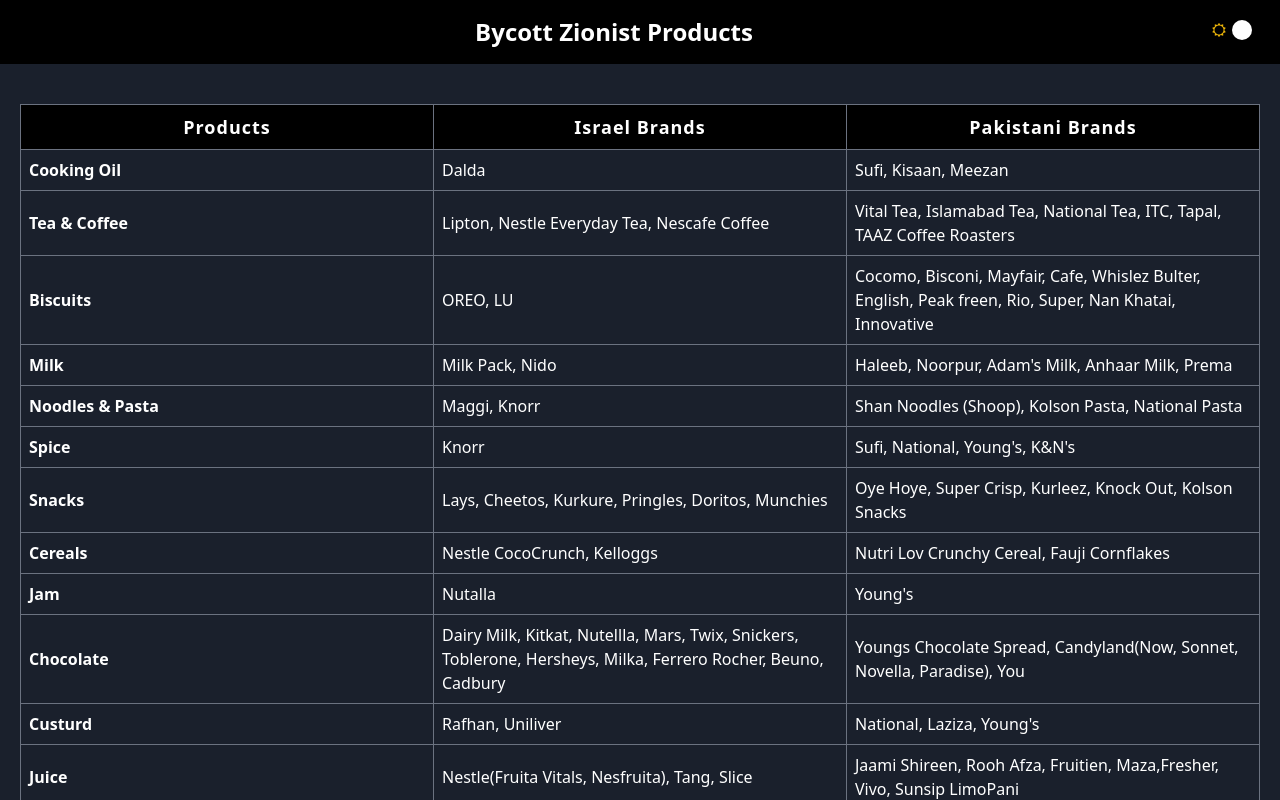
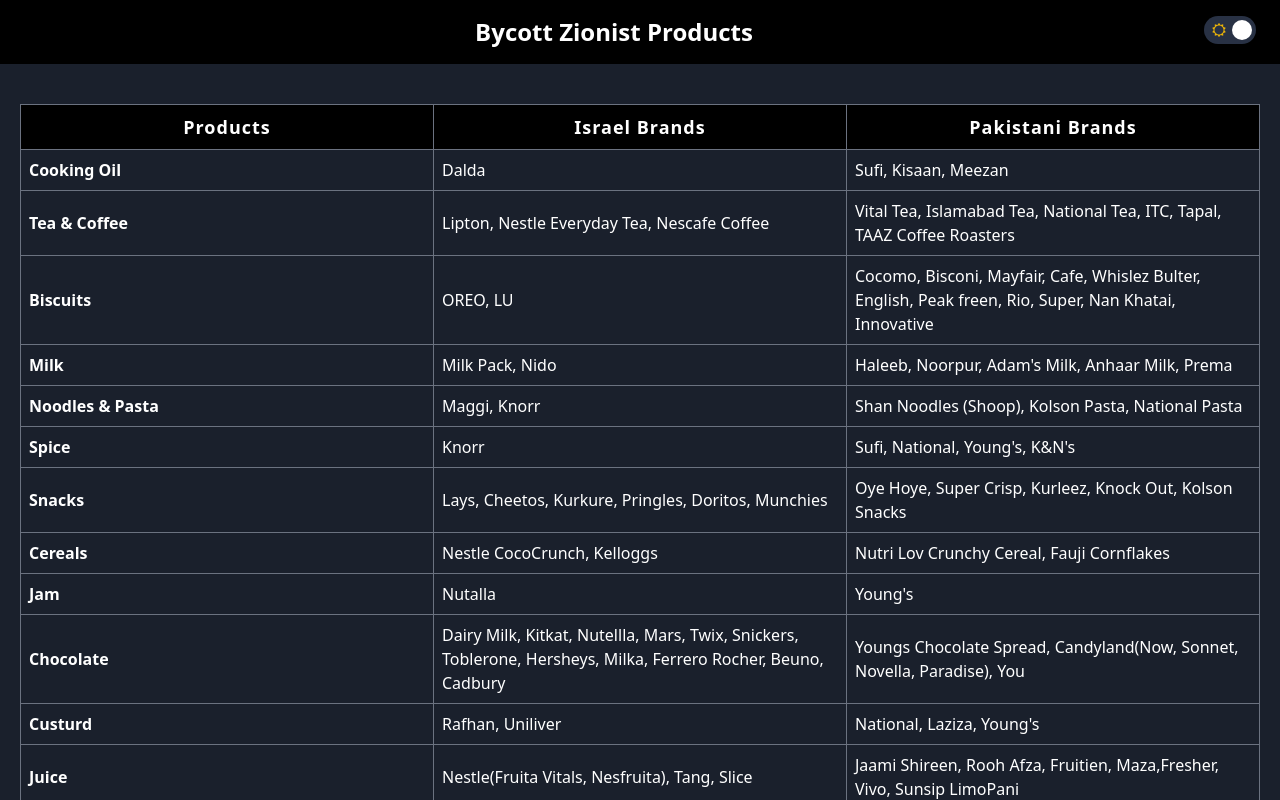
Before and after one commit to furqanahmad03/israel-products, a website built with Vite: page index.html in a window 1280 px wide. Shown: the top 800 px of the page. Built offline with nearby package versions, Linux system fonts and the light colour scheme.

Commit message:
Update index.html

```diff
--- a/index.html
+++ b/index.html
@@ -19,7 +19,7 @@
     <div>Bycott Zionist Products</div>
     <div class="w-fit">
       <input type="checkbox" class="checkbox absolute opacity-0" id="themeChange">
-      <label for="themeChange" class="checkbox-label flex items-center bg-black px-2 py-1 rounded-3xl cursor-pointer">
+      <label for="themeChange" class="checkbox-label flex items-center bg-black dark:bg-[#283144] px-2 py-1 rounded-3xl cursor-pointer">
         <i class="fa fa-sun-o text-yellow-500 mr-2.5 !text-sm" aria-hidden="true"></i>
         <i class="fa fa-moon-o text-yellow-400 !text-sm" aria-hidden="true"></i>
         <span
```
